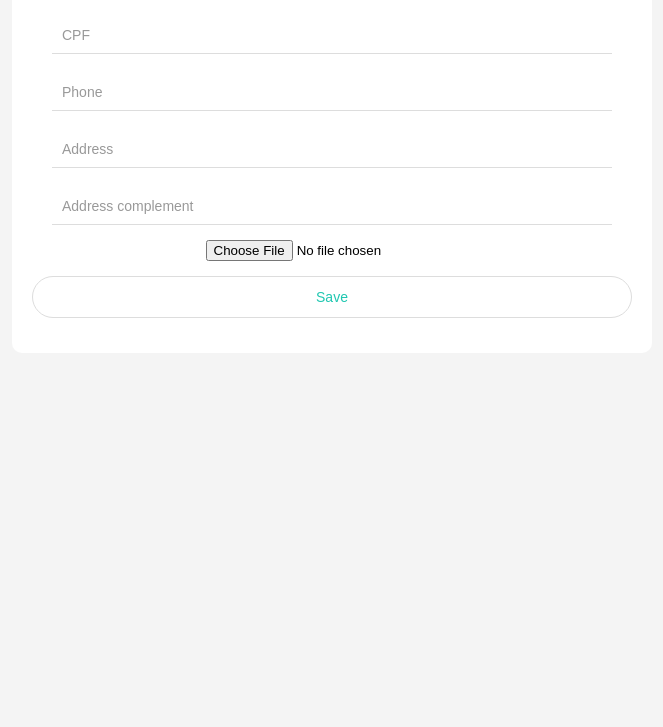
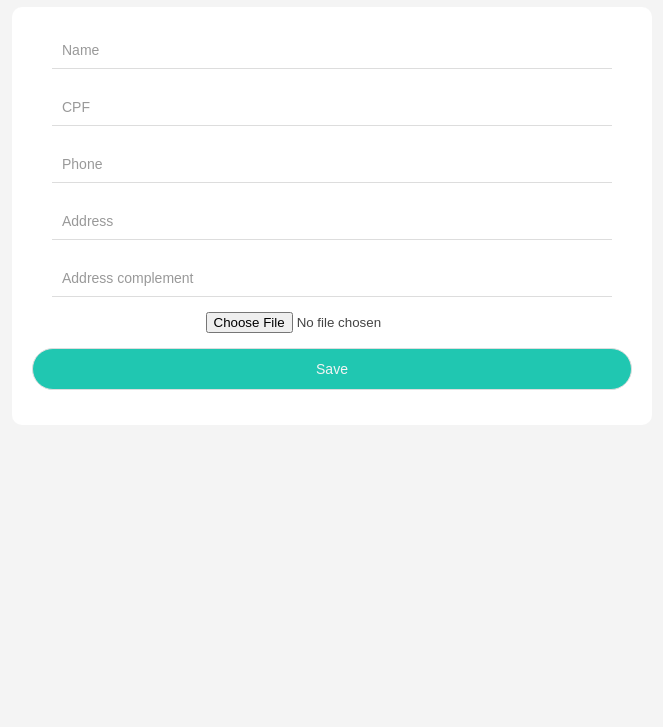
Before and after one commit to gugiserman/vanilla-form, a website built with webpack: page src/index.html in a window 1280 px wide. Shown: the part 73-800 px from the top of the page, without its empty margins (308-971 px from the left). Built offline with nearby package versions, Linux system fonts and the light colour scheme.

Commit message:
Adjust Button style according to its type

```diff
--- a/src/components/fields/Button/index.js
+++ b/src/components/fields/Button/index.js
@@ -6,11 +6,20 @@ class Button extends Component {
 
     this.label = data.label
     this.renderLabel()
+    this.setStyle()
   }
 
   renderLabel(label = this.label) {
     this.element.innerHTML = label
   }
+
+  setStyle() {
+    const { type } = this.props
+
+    if (type === 'submit') {
+      this.element.className += ' active'
+    }
+  }
 }
 
 export default Button
--- a/src/index.html
+++ b/src/index.html
@@ -8,6 +8,7 @@
     <script type="text/javascript" src="https://maps.googleapis.com/maps/api/js?key=AIzaSyBq9W7ST-8TvUn5CZFuvrddI8estuGSXHo&libraries=places"></script>
   </head>
   <body>
+    <h1>Form from JSON in VanillaJS</h1>
     <div id="app-container"></div>
   </body>
 </html>
--- a/src/mock/mock.json
+++ b/src/mock/mock.json
@@ -102,7 +102,8 @@
 				"name": "btnSave",
 				"id": "btnSave",
 				"value": "",
-				"class": "button"
+				"class": "button",
+				"type": "submit"
 			}
 		}
 	]
--- a/src/style/button.less
+++ b/src/style/button.less
@@ -6,6 +6,8 @@
   font-size: 14px;
   border: 1px solid @light-gray;
   border-radius: 45px;
+  cursor: pointer;
+  transition: 0.1s ease all;
 
   &:hover {
     transform: scale(.95);
@@ -14,4 +16,9 @@
   &:focus {
     opacity: .7;
   }
+
+  &.active {
+    color: @near-white;
+    background-color: @green;
+  }
 }
--- a/src/style/general.less
+++ b/src/style/general.less
@@ -1,6 +1,8 @@
 body {
   background-color: @near-white;
   font-family: arial;
+  text-align: center;
+  color: @dark-gray;
 }
 
 #app-container {
```
